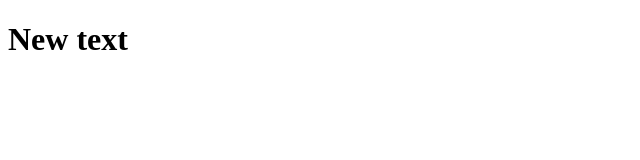
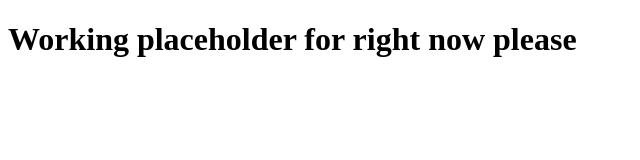
Before and after one commit to JamesBlundo/portfolio, a plain HTML site: page index.html in a window 1280 px wide. Shown: the whole page, without its empty margins (0-640 px from the left). Drawn offline with Linux system fonts and the light colour scheme.

Commit message:
Final attempt

```diff
--- a/index.html
+++ b/index.html
@@ -8,7 +8,7 @@
     <link rel="stylesheet" href="styles.css" />
 </head>
 <body>
-    <h1>New text</h1>
+    <h1>Working placeholder for right now please</h1>
     <script src-"script.js"></script>
 </body>
 </html>
```
